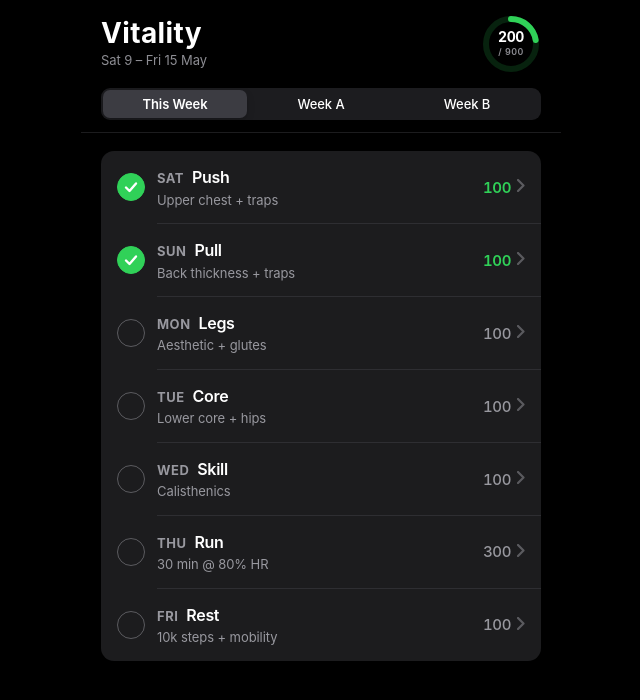
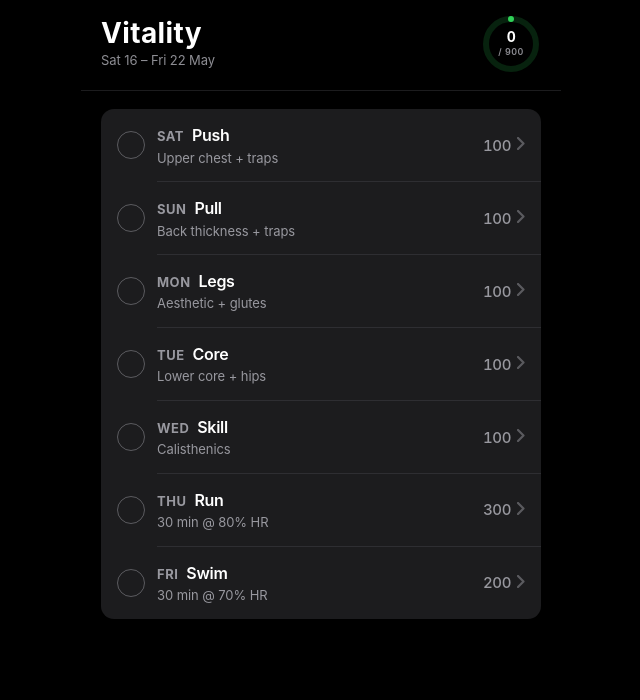
Before and after one commit to tommyannett/vitality, a plain HTML site: page index.html in a window 1280 px wide. Shown: the whole page, without its empty margins (319-959 px from the left). Drawn offline with Linux system fonts and the light colour scheme.

Commit message:
Update index.html

```diff
--- a/index.html
+++ b/index.html
@@ -11,7 +11,6 @@
   :root {
     --bg: #000000;
     --card: #1C1C1E;
-    --card-elevated: #2C2C2E;
     --separator: rgba(84, 84, 88, 0.34);
     --text: #FFFFFF;
     --text-secondary: #EBEBF5;
@@ -51,14 +50,13 @@
     background: var(--header-blur);
     backdrop-filter: saturate(180%) blur(20px);
     -webkit-backdrop-filter: saturate(180%) blur(20px);
-    padding: 14px 20px 12px;
+    padding: 14px 20px 16px;
     border-bottom: 0.5px solid var(--separator);
   }
   .title-row {
     display: flex;
     align-items: center;
     justify-content: space-between;
-    margin-bottom: 14px;
     gap: 16px;
   }
   h1 {
@@ -108,32 +106,6 @@
     color: var(--text-tertiary);
     margin-top: 2px;
     letter-spacing: 0.4px;
-  }
-  .segmented {
-    display: flex;
-    gap: 2px;
-    background: rgba(118, 118, 128, 0.24);
-    padding: 2px;
-    border-radius: 9px;
-    height: 32px;
-  }
-  .seg {
-    flex: 1;
-    background: transparent;
-    border: none;
-    color: var(--text);
-    font-family: -apple-system, system-ui, sans-serif;
-    font-size: 13px;
-    font-weight: 500;
-    letter-spacing: -0.08px;
-    border-radius: 7px;
-    cursor: pointer;
-    transition: background 0.18s ease;
-  }
-  .seg.active {
-    background: rgba(118, 118, 128, 0.36);
-    box-shadow: 0 3px 8px rgba(0,0,0,0.12), 0 3px 1px rgba(0,0,0,0.04);
-    font-weight: 600;
   }
   .content { padding: 18px 20px 80px; }
   .group { background: var(--card); border-radius: 13px; overflow: hidden; }
@@ -315,30 +287,6 @@
     letter-spacing: -0.08px;
     margin-top: 4px;
   }
-  .footer-note {
-    margin-top: 22px;
-    padding: 0 8px;
-    font-size: 11px;
-    color: var(--text-quaternary);
-    line-height: 1.4;
-    text-align: center;
-    letter-spacing: -0.06px;
-  }
-  .reset-row {
-    display: flex;
-    justify-content: center;
-    margin-top: 14px;
-  }
-  .reset-btn {
-    background: transparent;
-    border: none;
-    color: var(--text-quaternary);
-    font-size: 13px;
-    padding: 6px 12px;
-    cursor: pointer;
-    letter-spacing: -0.08px;
-  }
-  .reset-btn:active { color: var(--text-tertiary); }
 </style>
 </head>
 <body>
@@ -347,7 +295,7 @@
     <div class="title-row">
       <div>
         <h1>Vitality</h1>
-        <div class="week-label" id="weekLabel"></div>
+        <div class="week-label">Sat 16 – Fri 22 May</div>
       </div>
       <div class="ring-container" role="progressbar" aria-label="Weekly points">
         <svg class="ring-svg" width="60" height="60" viewBox="0 0 60 60">
@@ -360,11 +308,6 @@
           <div class="ring-goal rounded">/ 900</div>
         </div>
       </div>
-    </div>
-    <div class="segmented" role="tablist">
-      <button class="seg active" data-week="current" role="tab">This Week</button>
-      <button class="seg" data-week="A" role="tab">Week A</button>
-      <button class="seg" data-week="B" role="tab">Week B</button>
     </div>
   </header>
   <main class="content" id="content"></main>
@@ -402,7 +345,7 @@ const sessions = {
   ]},
   core: { title: "Core", sub: "Lower core + hips", exercises: [
     { name: "Hanging leg raise", scheme: "4 × 8–12", note: "Knee → straight progression" },
-    { name: "L-sit hold (parallel bars)", scheme: "5 × max", note: "Target 30s working" },
+    { name: "Hanging L-sit hold", scheme: "5 × max", note: "Target 30s working" },
     { name: "Pallof press", scheme: "3 × 10/side" },
     { name: "Cable woodchop, low-to-high", scheme: "3 × 10/side" },
     { name: "Dead bug, slow tempo", scheme: "3 × 10/side" },
@@ -414,19 +357,13 @@ const sessions = {
     { name: "Handstand practice", scheme: "15 min", note: "Wall → kick-ups → freestanding" },
     { name: "Muscle-up", scheme: "5 × 1–3", note: "Clean reps, paused transition" },
     { name: "Front lever progression", scheme: "5 × 10–15s", note: "Tuck → adv tuck → straddle" },
-    { name: "L-sit (parallel bars)", scheme: "5 × max" },
+    { name: "Hanging L-sit", scheme: "5 × max" },
     { name: "Mobility cool-down", scheme: "10 min" }
   ]},
-  parkrun: { title: "Parkrun", sub: "5k — any finish time",
-    info: "Track finish time. Log against PB." },
-  fives: { title: "Fives", sub: "60+ min @ 70% HR",
-    info: "Counts as 300-pt cardio bonus. If session runs shorter than 60 min, scores 100 (gym visit only)." },
-  rest: { title: "Rest", sub: "10k steps target",
-    info: "Daily mobility (10 min) still applies. Hit 10k steps to earn 100 pts." },
   cardio_run: { title: "Run", sub: "30 min @ 80% HR",
     info: "No gym. Pure cardio session — treadmill or outdoor." },
-  rest_light: { title: "Rest", sub: "10k steps + mobility",
-    info: "Recovery day. Mobility flow non-negotiable. Hit 10k steps to earn 100 pts." }
+  swim: { title: "Swim", sub: "30 min @ 70% HR",
+    info: "Pure swim (200 pts) OR after gym visit (gym 100 pts is highest, swim ignored). Either path keeps the week above 900." }
 };
 
 const dailyMobility = [
@@ -440,86 +377,29 @@ const dailyMobility = [
   { name: "Band shoulder dislocations", scheme: "× 10" }
 ];
 
-const weeks = {
-  current: {
-    label: "Sat 9 – Fri 15 May",
-    defaultTicked: [0, 1],
-    days: [
+const days = [
   { label: "Sat", session: "push", points: 100 },
   { label: "Sun", session: "pull", points: 100 },
   { label: "Mon", session: "legs", points: 100 },
   { label: "Tue", session: "core", points: 100 },
   { label: "Wed", session: "skill", points: 100 },
   { label: "Thu", session: "cardio_run", points: 300 },
-      { label: "Fri", session: "rest_light", points: 100 }
-    ]
-  },
-  A: {
-    label: "Parkrun week",
-    defaultTicked: [],
-    days: [
-      { label: "Sat", session: "parkrun", points: 300 },
-      { label: "Sun", session: "rest", points: 100 },
-      { label: "Mon", session: "push", points: 100 },
-      { label: "Tue", session: "legs", points: 100 },
-      { label: "Wed", session: "pull", points: 100 },
-      { label: "Thu", session: "core", points: 100 },
-      { label: "Fri", session: "skill", points: 100 }
-    ]
-  },
-  B: {
-    label: "Fives week",
-    defaultTicked: [],
-    days: [
-      { label: "Sat", session: "rest", points: 100 },
-      { label: "Sun", session: "fives", points: 300 },
-      { label: "Mon", session: "push", points: 100 },
-      { label: "Tue", session: "legs", points: 100 },
-      { label: "Wed", session: "pull", points: 100 },
-      { label: "Thu", session: "core", points: 100 },
-      { label: "Fri", session: "skill", points: 100 }
-    ]
-  }
-};
+  { label: "Fri", session: "swim", points: 200 }
+];
 
-const STORAGE_KEY = 'vitality-ticks-v1';
-let activeWeek = 'current';
-let ticked = { current: [], A: [], B: [] };
+let ticked = [];
 let expanded = null;
 
-async function loadState() {
-  try {
-    const res = await window.storage.get(STORAGE_KEY);
-    if (res && res.value) {
-      const parsed = JSON.parse(res.value);
-      ticked = { current: [], A: [], B: [], ...parsed };
-      return;
-    }
-  } catch (e) {}
-  ticked = {
-    current: [...weeks.current.defaultTicked],
-    A: [...weeks.A.defaultTicked],
-    B: [...weeks.B.defaultTicked]
-  };
-  await saveState();
-}
-
-async function saveState() {
-  try { await window.storage.set(STORAGE_KEY, JSON.stringify(ticked)); } catch (e) {}
-}
-
-function calculatePoints(weekKey) {
-  const week = weeks[weekKey];
-  const ticks = ticked[weekKey] || [];
+function calculatePoints() {
   let sum = 0;
-  for (const idx of ticks) {
-    if (week.days[idx]) sum += week.days[idx].points;
+  for (const idx of ticked) {
+    if (days[idx]) sum += days[idx].points;
   }
   return sum;
 }
 
 function updateRing() {
-  const points = calculatePoints(activeWeek);
+  const points = calculatePoints();
   const max = 900;
   const ratio = Math.min(points / max, 1);
   const circ = 2 * Math.PI * 25;
@@ -530,16 +410,10 @@ function updateRing() {
   pts.classList.toggle('complete', points >= max);
 }
 
-function toggleTick(weekKey, idx) {
-  const arr = ticked[weekKey];
-  const i = arr.indexOf(idx);
-  if (i > -1) arr.splice(i, 1);
-  else arr.push(idx);
-  saveState();
-}
-
-function isTicked(weekKey, idx) {
-  return (ticked[weekKey] || []).includes(idx);
+function toggleTick(idx) {
+  const i = ticked.indexOf(idx);
+  if (i > -1) ticked.splice(i, 1);
+  else ticked.push(idx);
 }
 
 function buildDetail(session) {
@@ -575,28 +449,25 @@ function buildDetail(session) {
 }
 
 function render() {
-  const week = weeks[activeWeek];
-  document.getElementById('weekLabel').textContent = week.label;
   let html = '<div class="group">';
-  week.days.forEach((day, i) => {
+  days.forEach((day, i) => {
     const session = sessions[day.session];
-    const checked = isTicked(activeWeek, i);
-    const dayId = `${activeWeek}-${i}`;
-    const isExpanded = expanded === dayId;
-    const isLast = i === week.days.length - 1;
+    const checked = ticked.includes(i);
+    const isExpanded = expanded === i;
+    const isLast = i === days.length - 1;
     html += `
-      <div class="day-row ${isExpanded ? 'expanded' : ''} ${isLast ? 'last' : ''}" data-id="${dayId}">
-        <button class="tick ${checked ? 'checked' : ''}" data-tick="${dayId}" aria-label="Mark complete">
+      <div class="day-row ${isExpanded ? 'expanded' : ''} ${isLast ? 'last' : ''}" data-id="${i}">
+        <button class="tick ${checked ? 'checked' : ''}" data-tick="${i}" aria-label="Mark complete">
           ${CHECK_SVG}
         </button>
-        <div class="day-info" data-expand="${dayId}">
+        <div class="day-info" data-expand="${i}">
           <div class="day-line-1">
             <span class="day-label">${day.label}</span>
             <span class="day-title">${session.title}</span>
           </div>
           <div class="day-sub">${session.sub}</div>
         </div>
-        <div class="day-meta" data-expand="${dayId}">
+        <div class="day-meta" data-expand="${i}">
           <span class="day-points ${checked ? 'earned' : ''}">${day.points}</span>
           <span class="chevron">${CHEVRON_SVG}</span>
         </div>
@@ -614,36 +485,20 @@ function attachHandlers() {
   document.querySelectorAll('[data-tick]').forEach(el => {
     el.addEventListener('click', (e) => {
       e.stopPropagation();
-      const parts = el.dataset.tick.split('-');
-      const idxStr = parts.pop();
-      const weekKey = parts.join('-');
-      toggleTick(weekKey, parseInt(idxStr, 10));
+      toggleTick(parseInt(el.dataset.tick, 10));
       render();
     });
   });
   document.querySelectorAll('[data-expand]').forEach(el => {
     el.addEventListener('click', () => {
-      const id = el.dataset.expand;
+      const id = parseInt(el.dataset.expand, 10);
       expanded = expanded === id ? null : id;
       render();
     });
   });
 }
 
-document.querySelectorAll('.seg').forEach(seg => {
-  seg.addEventListener('click', () => {
-    document.querySelectorAll('.seg').forEach(s => s.classList.remove('active'));
-    seg.classList.add('active');
-    activeWeek = seg.dataset.week;
-    expanded = null;
 render();
-  });
-});
-
-(async () => {
-  await loadState();
-  render();
-})();
 </script>
 </body>
 </html>
```
Lines whose indentation alone changed are shown as unchanged.
